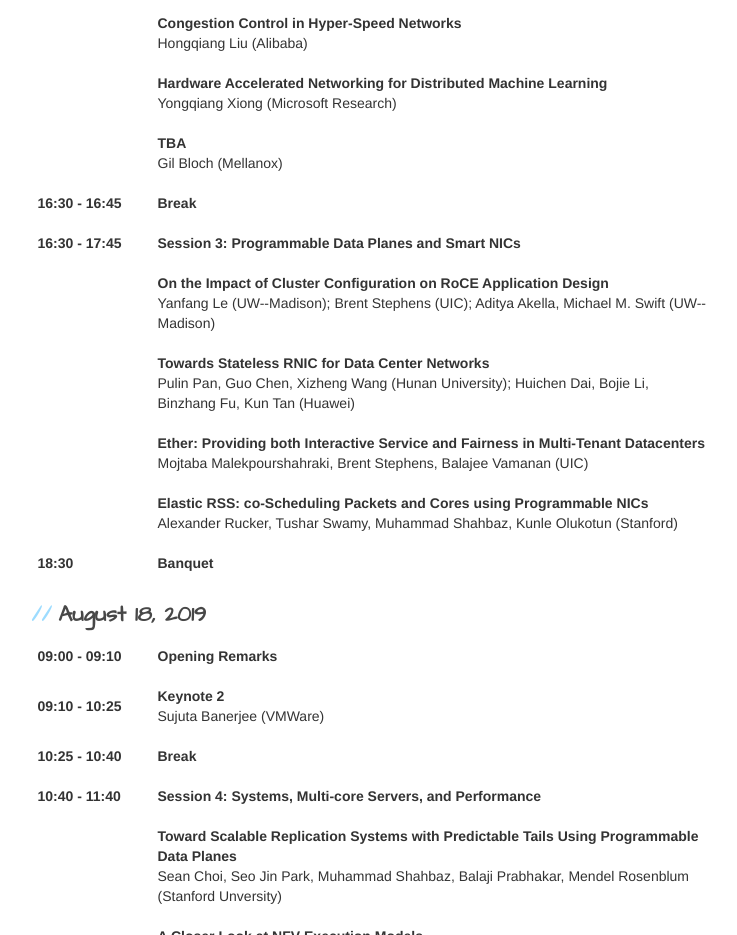
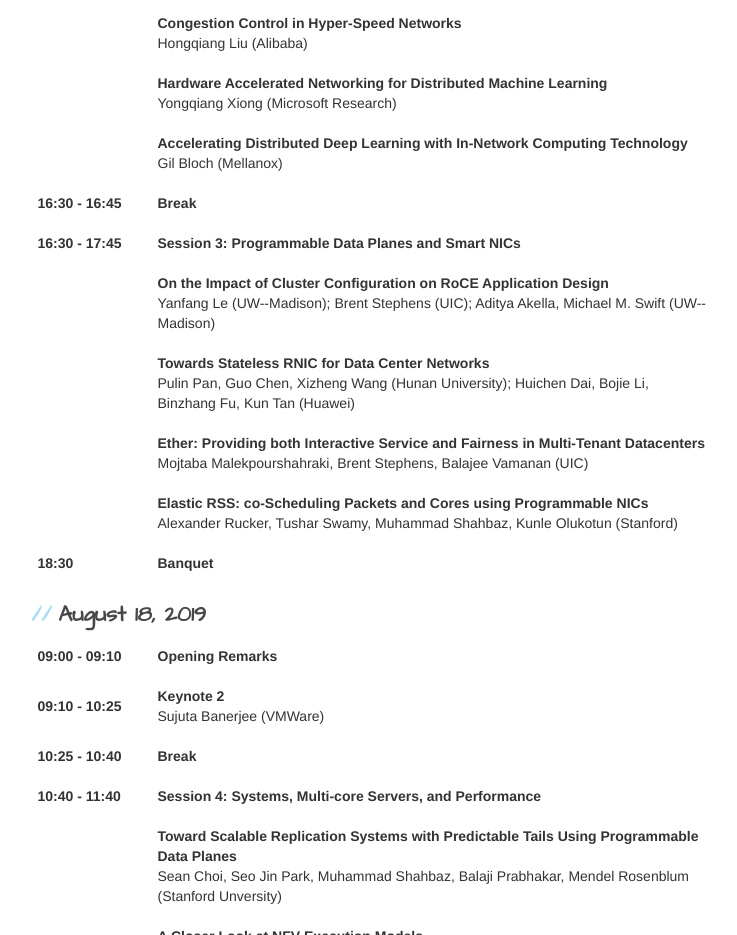
Before and after one commit to baiwei0427/APNet19-Web, a plain HTML site: page program.html in a window 1280 px wide. Shown: the part 1599-2534 px from the top of the page, without its empty margins (370-1107 px from the left). Drawn offline with nearby package versions, Linux system fonts and the light colour scheme.

Commit message:
Update program.html

```diff
--- a/program.html
+++ b/program.html
@@ -157,7 +157,7 @@
 
 				<tr>
 					<td width="120px"></td>
-					<td><b>TBA</b><br/>
+					<td><b>Accelerating Distributed Deep Learning with In-Network Computing Technology</b><br/>
 					Gil Bloch (Mellanox)</td>
 				</tr>
 
```
